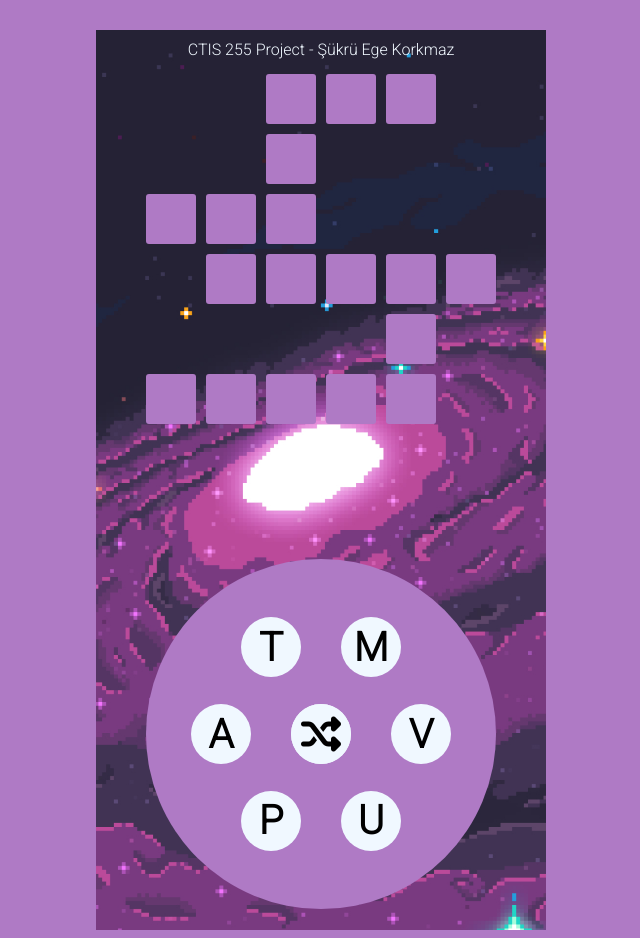
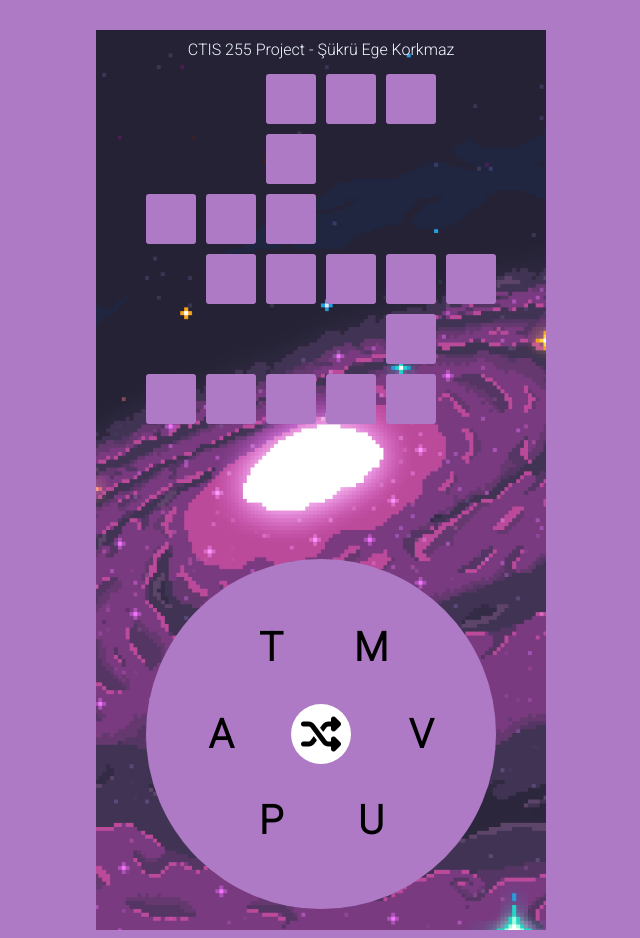
Before and after one commit to Egekorkmz/255-Project, a plain HTML site: page index.html in a window 1280 px wide. Both pictures are taken after a click on the element 640 px from the left and 734 px from the top of the page. Shown: the whole page, without its empty margins (319-959 px from the left). Drawn offline with nearby package versions, Linux system fonts and the light colour scheme.

Commit message:
animated colors

```diff
--- a/index.html
+++ b/index.html
@@ -8,6 +8,7 @@
     <link rel="stylesheet" href="style.css">
     <style>@import url('https://fonts.googleapis.com/css2?family=Roboto:ital,wght@0,300;1,300&display=swap');</style>
     <script src="https://kit.fontawesome.com/f004b3e57a.js" crossorigin="anonymous"></script>
+    <script src="https://code.jquery.com/ui/1.13.1/jquery-ui.min.js" integrity="sha256-eTyxS0rkjpLEo16uXTS0uVCS4815lc40K2iVpWDvdSY=" crossorigin="anonymous"></script>
     <script src="words.js"></script>
     <script src="script.js"></script>
 
--- a/script.js
+++ b/script.js
@@ -47,7 +47,8 @@ $(function(){
 
     $("#widget").children().each(function(){
         $(this).click(function(){
-            var temp = $(this).css("background-color", "red").text();
+            var temp = $(this).text();
+            $(this).animate({backgroundColor: "aliceblue"});
             if(temp !== "")
                 $("#word").append(temp).css("visibility", "visible");
         })
@@ -67,8 +68,8 @@ $(function(){
             $(`#${i}`).text(`${letter[number]}`)
             number = Math.floor(Math.random()*letter.length)
         }
-
-        $("#widget").children().each(function(){$(this).css("background-color", "aliceblue")})
+        $(this).css("background-color" , "aliceblue")
+        $("#widget").children().not("#shuffle").each(function(){$(this).animate({backgroundColor: "#AF7AC5"})})
         $("#word").text("").css("visibility", "hidden")
     })
 })
--- a/style.css
+++ b/style.css
@@ -74,7 +74,6 @@ html{
     align-items: center;
     justify-content: center;
     font-weight: bold;
-    background-color: aliceblue;
 }
 .widget #shuffle{
     position: absolute;
@@ -86,6 +85,7 @@ html{
     font-size: 40px;
     align-items: center;
     justify-content: center;
+    background-color: aliceblue;
 }
 
 .word {
```
